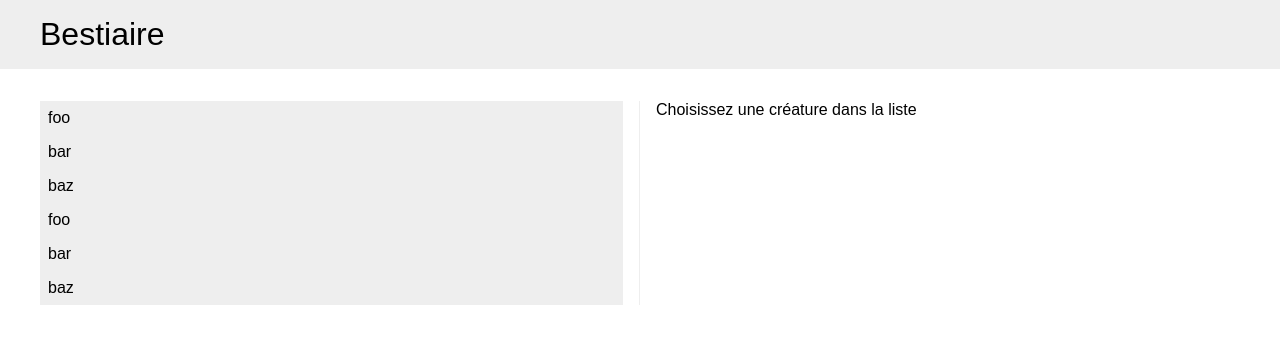
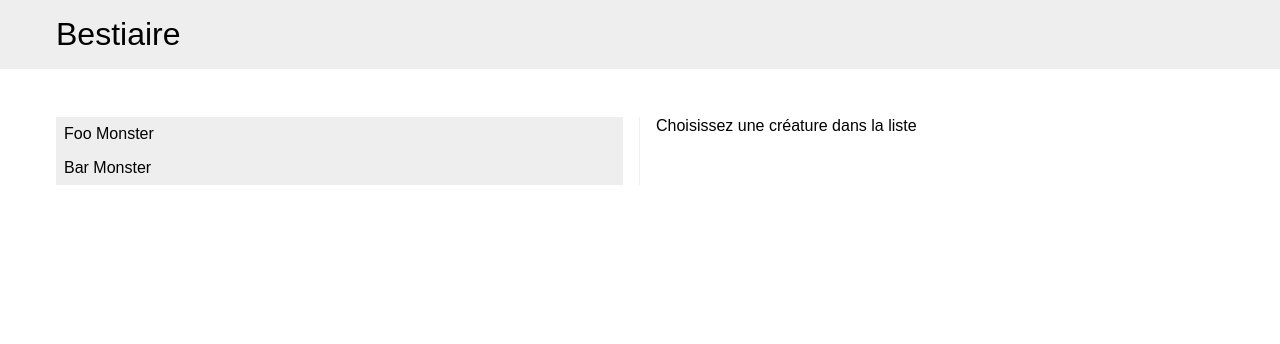
Before and after one commit to VivienLN/rpg-bestiary, a Vue app: page / in a window 1280 px wide. Shown: the top 344 px of the page. Built offline with nearby package versions, Linux system fonts and the light colour scheme.

Commit message:
navigation done

```diff
--- a/src/App.vue
+++ b/src/App.vue
@@ -1,11 +1,13 @@
 <script setup>
 import { RouterLink, RouterView } from 'vue-router'
+import { provide } from 'vue'
 import NavMain from './components/NavMain.vue'
-const paths = [
-  'foo',
-  'bar',
-  'baz'
+
+const creatures = [
+  {name: "Foo Monster", slug: "foo-monster"},
+  {name: "Bar Monster", slug: "bar-monster"},
 ]
+provide('creatures', creatures)
 </script>
 
 <template>
@@ -16,7 +18,7 @@ const paths = [
   </header>
 
   <div class="wrapper wrapper-main">
-    <NavMain :paths="paths" />
+    <NavMain />
 
     <div class="content-main">
       <RouterView />
--- a/src/assets/main.css
+++ b/src/assets/main.css
@@ -4,17 +4,18 @@
   width: 100%;
   max-width: 1200px;
   margin: 0 auto;
+  padding: 0 1rem;
 }
 
 .header-main {
   background: #eee;
-  padding: 1rem;
+  padding: 1rem 0;
+  margin-bottom: 3rem;
 }
 
 .wrapper-main {
   display: flex;
   align-items: justify;
-  padding: 2rem 0;
 }
 
 .content-main {
--- a/src/components/NavMain.vue
+++ b/src/components/NavMain.vue
@@ -1,24 +1,15 @@
 <script setup>
   import { RouterLink, RouterView } from 'vue-router'
-  defineProps({
-    paths: {
-      type: Array,
-      required: true
-    }
-  })
+  import { inject } from 'vue'
+
+  const creatures = inject('creatures')
 </script>
 
 <template>
   <nav class="nav-main">
     <ul>
-      <li v-for="path in paths">
-        <RouterLink :to="'/c/' + path">{{path}}</RouterLink>
-      </li>
-    </ul>
-    <!-- Both work -->
-    <ul>
-      <li v-for="path in paths">
-        <RouterLink :to="{ name: 'creature', params: { creature: path }}">{{path}}</RouterLink>
+      <li v-for="c in creatures" :key="c.slug">
+        <RouterLink :to="'/c/' + c.slug">{{c.name}}</RouterLink>
       </li>
     </ul>
   </nav>
--- a/src/views/CreatureView.vue
+++ b/src/views/CreatureView.vue
@@ -1,7 +1,16 @@
 <script setup>
+  import { inject, computed } from 'vue'
+  import { useRoute } from 'vue-router'
 
+  const creatures = inject('creatures')
+  const route = useRoute()
+
+  // Fetch creature info
+  const creature = computed(() => {
+    return creatures.find(c => c.slug === route.params.creature)
+  })
 </script>
 
 <template>
-  <h1>{{ $route.params.creature }}</h1>
+  <h1>{{ creature.name }}</h1>
 </template>
```
